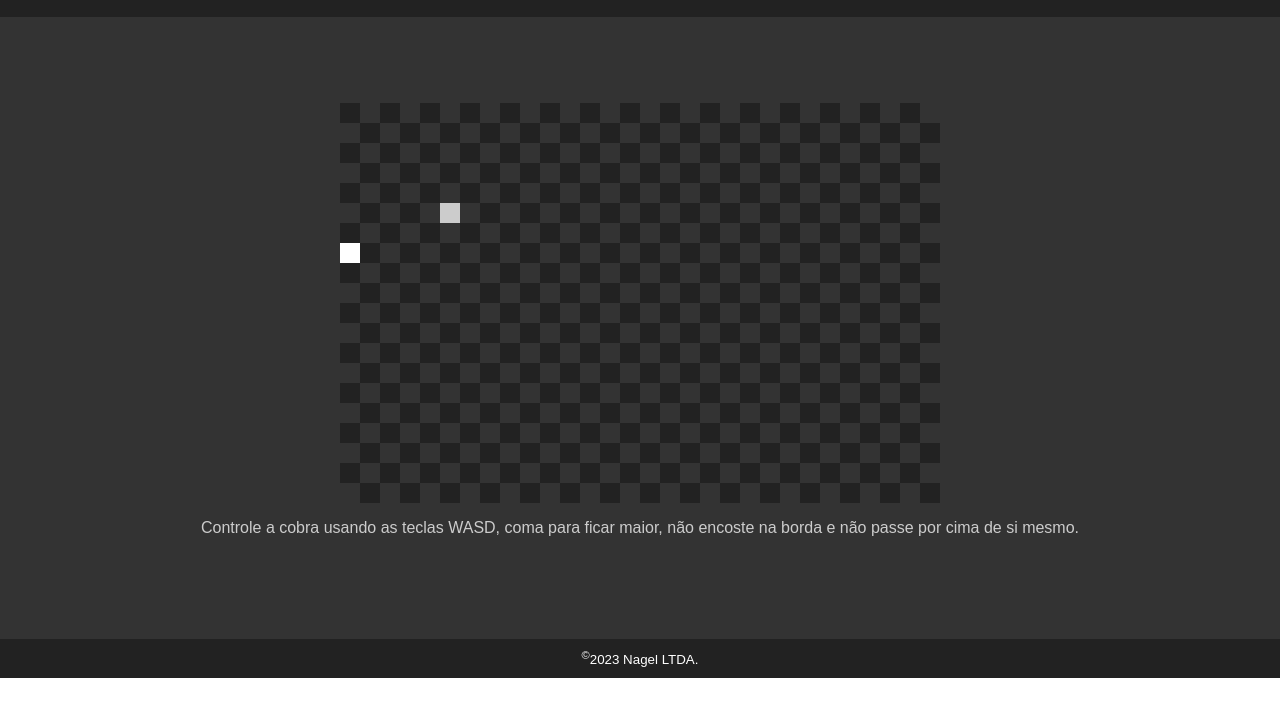
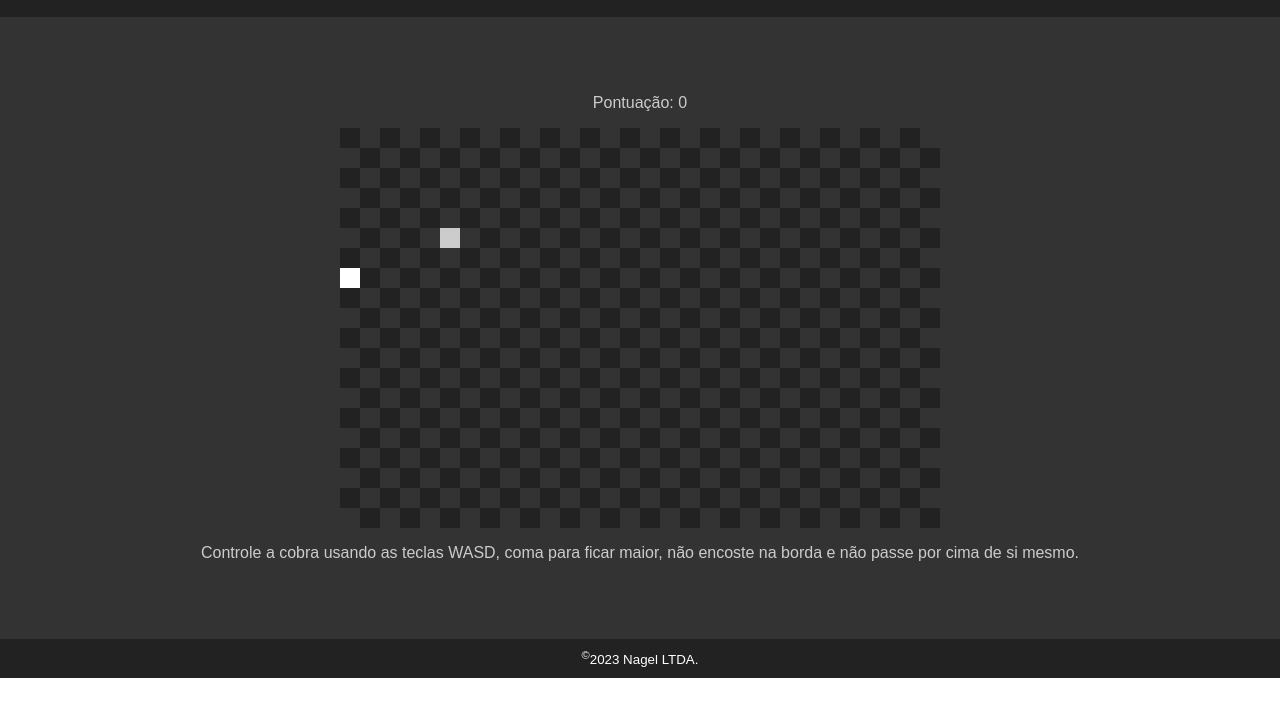
Before and after one commit to Nagel-P/Pedro-Nagel, a plain HTML site: page snake.html in a window 1280 px wide. Shown: the part 83-800 px from the top of the page. Drawn offline with Linux system fonts and the light colour scheme.

Commit message:
Update snake.html
adição do contador de pontos no html

```diff
--- a/snake.html
+++ b/snake.html
@@ -19,6 +19,7 @@
     </header>
 
     <main>
+        <p id="pontuacao">Pontuação: 0</p>
         <canvas id="mesa"></canvas>
         <p>Controle a cobra usando as teclas WASD, coma para ficar maior, não encoste na borda e não passe por cima de
             si mesmo.</p>
```
